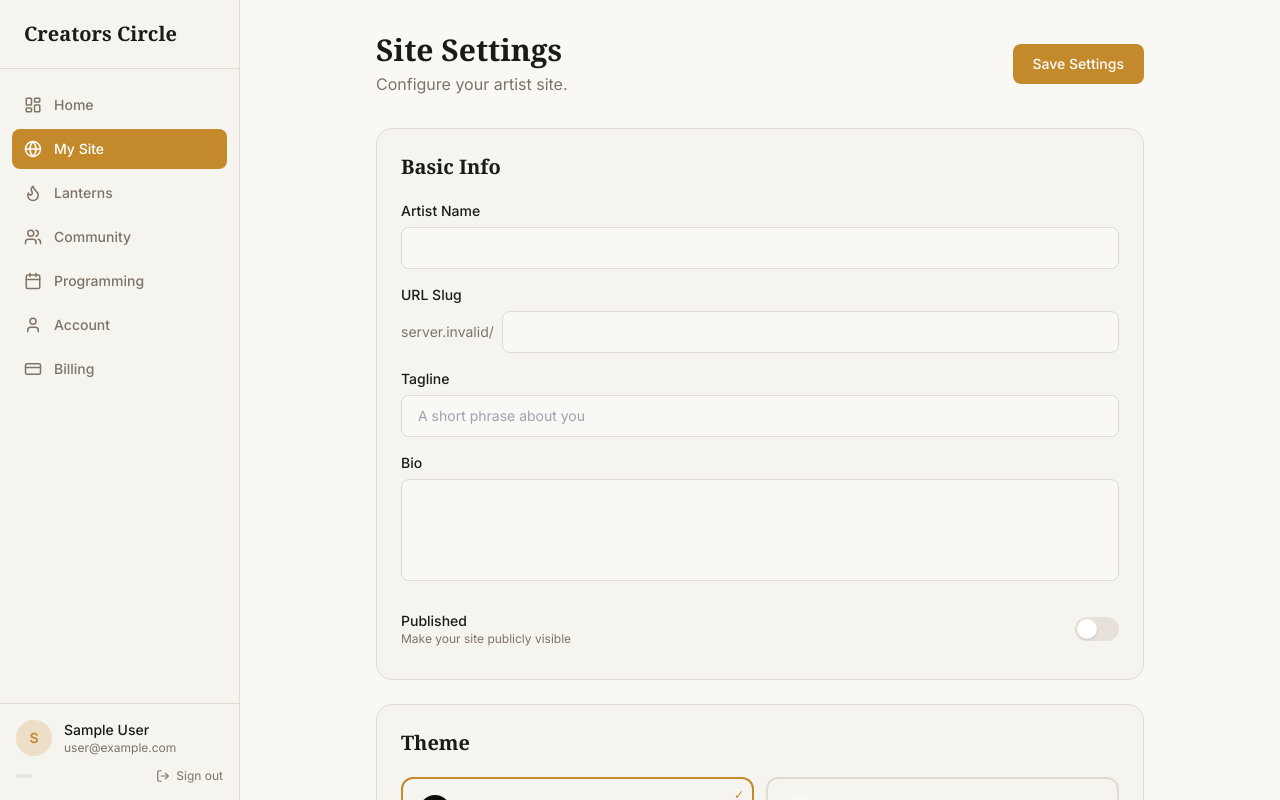
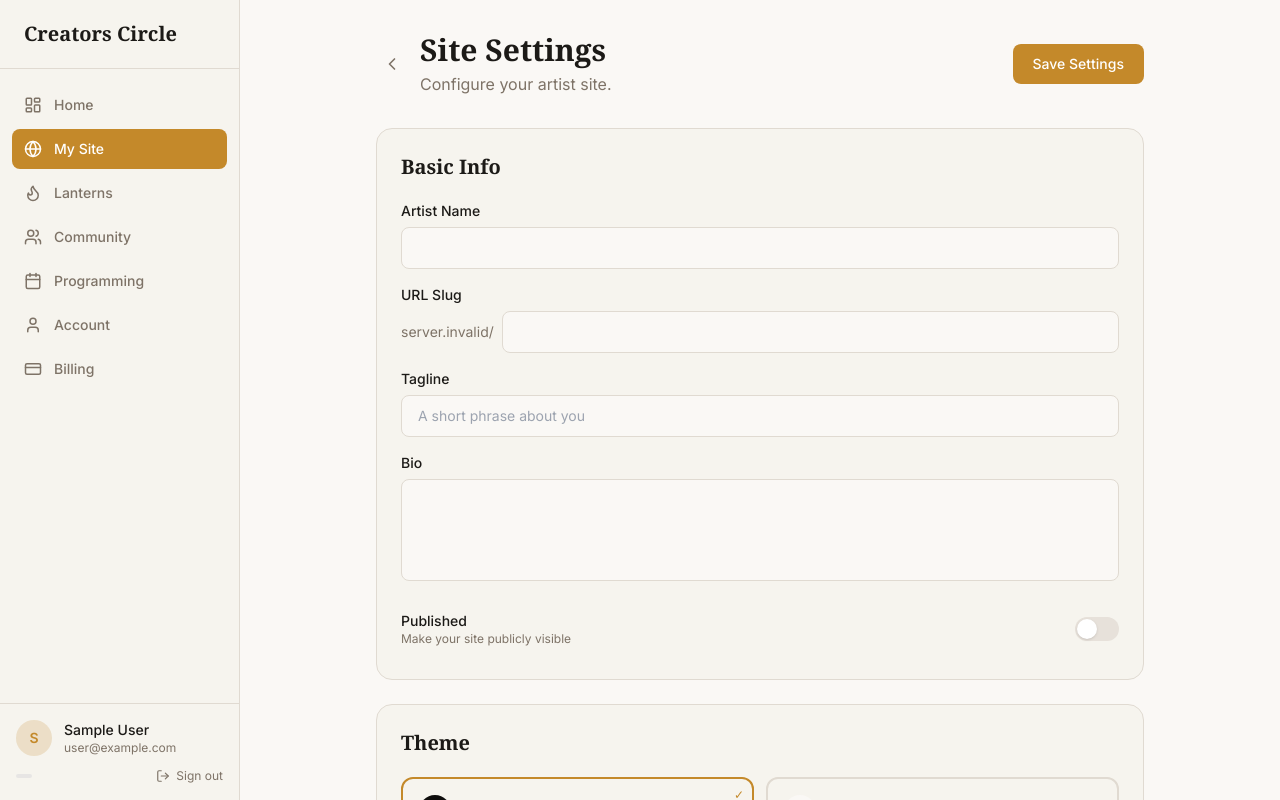
Before and after one commit to willsacks/creators-circle, a Next.js app in the folder apps/platform/: page /dashboard/site/settings in a window 1280 px wide. Shown: the top 800 px of the page. Built offline with nearby package versions, Linux system fonts and the light colour scheme; no server answers; the database is empty; sample sign-in values are in the browser's storage.

Commit message:
Add back arrow on Site Settings page linking to Site dashboard
Co-Authored-By: Claude Sonnet 4.6 <noreply@anthropic.com>

```diff
--- a/apps/platform/src/app/dashboard/site/settings/site-settings-client.tsx
+++ b/apps/platform/src/app/dashboard/site/settings/site-settings-client.tsx
@@ -3,7 +3,8 @@
 import { useState } from 'react'
 import { useRouter } from 'next/navigation'
 import { toast } from 'sonner'
-import { Plus, Trash2, GripVertical } from 'lucide-react'
+import { Plus, Trash2, GripVertical, ChevronLeft } from 'lucide-react'
+import Link from 'next/link'
 
 const THEMES = [
   { id: 'sage-dark', name: 'Sage Dark', bg: '#0E0D0C', accent: '#C4892A' },
@@ -97,9 +98,14 @@ export function SiteSettingsClient({ profile }: { profile: Profile | null }) {
   return (
     <div className="max-w-3xl mx-auto">
       <div className="flex items-center justify-between mb-8">
-        <div>
-          <h1 className="font-serif text-3xl font-bold mb-1">Site Settings</h1>
-          <p className="text-muted-foreground">Configure your artist site.</p>
+        <div className="flex items-center gap-3">
+          <Link href="/dashboard/site" className="text-muted-foreground hover:text-foreground p-1.5 rounded-lg hover:bg-muted transition-colors">
+            <ChevronLeft size={20} />
+          </Link>
+          <div>
+            <h1 className="font-serif text-3xl font-bold mb-1">Site Settings</h1>
+            <p className="text-muted-foreground">Configure your artist site.</p>
+          </div>
         </div>
         <button
           onClick={handleSave}
```
